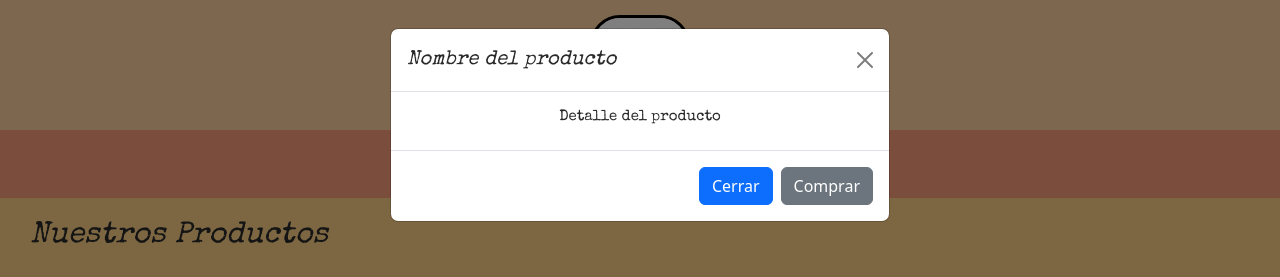
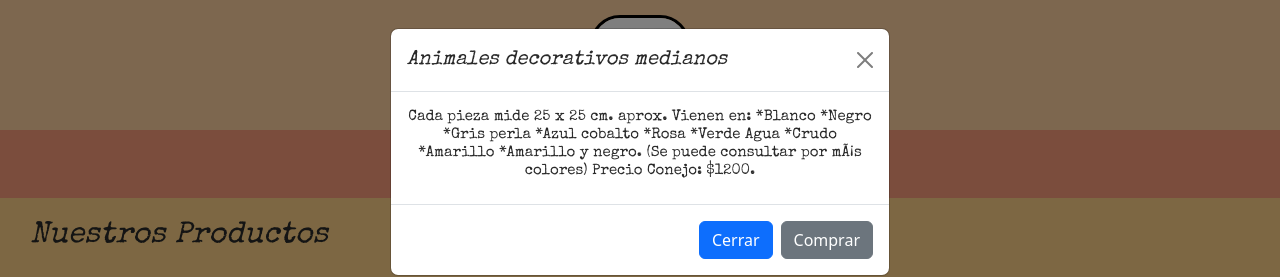
Before and after one commit to victoriabilliok/MamboCeramicaWEB, a plain HTML site: page pages/mambos.html in a window 1280 px wide. Both pictures are taken after a click on the button 176 px from the left and 425 px from the top of the page. Shown: the top 277 px of the page. Drawn offline with nearby package versions, Linux system fonts and the light colour scheme; files that its build step writes are made by us from their sources.

Commit message:
completando catalogo

```diff
--- a/pages/mambos.html
+++ b/pages/mambos.html
@@ -54,11 +54,14 @@
             <div class="modal-dialog">
             <div class="modal-content">
             <div class="modal-header">
-                <h2 class="modal-title" id="exampleModalLabel">Nombre del producto</h2>
+                <h2 class="modal-title" id="exampleModalLabel">Animales decorativos medianos</h2>
         <button type="button" class="btn-close" data-bs-dismiss="modal" aria-label="Close"></button>
             </div>
             <div class="modal-body">
-                <h3>Detalle del producto</h3>
+                <h3>Cada pieza mide 25 x 25 cm. aprox.
+                    Vienen en: *Blanco *Negro *Gris perla *Azul cobalto *Rosa *Verde Agua *Crudo
+                    *Amarillo *Amarillo y negro. (Se puede consultar por más colores)
+                    Precio Conejo: $1200.</h3>
             </div>
         <div class="modal-footer">
         <button type="button" class="btn btn-primary" data-bs-dismiss="modal">Cerrar</button>
@@ -76,11 +79,14 @@
                     <div class="modal-dialog">
                     <div class="modal-content">
                     <div class="modal-header">
-                        <h2 class="modal-title" id="exampleModalLabel">Nombre del producto</h2>
+                        <h2 class="modal-title" id="exampleModalLabel">Animales decorativos medianos</h2>
         <button type="button" class="btn-close" data-bs-dismiss="modal" aria-label="Close"></button>
                     </div>
                     <div class="modal-body">
-                        <h3>Detalle del producto</h3>
+                        <h3>Cada pieza mide 25 x 25 cm. aprox.
+                            Vienen en: *Blanco *Negro *Gris perla *Azul cobalto *Rosa *Verde Agua *Crudo
+                            *Amarillo *Amarillo y negro. (Se puede consultar por más colores)
+                            Precio Armadillo: $900.</h3>
                     </div>
         <div class="modal-footer">
         <button type="button" class="btn btn-primary" data-bs-dismiss="modal">Cerrar</button>
@@ -98,11 +104,14 @@
             <div class="modal-dialog">
             <div class="modal-content">
             <div class="modal-header">
-                <h2 class="modal-title" id="exampleModalLabel">Nombre del producto</h2>
+                <h2 class="modal-title" id="exampleModalLabel">Animales decorativos chicos</h2>
         <button type="button" class="btn-close" data-bs-dismiss="modal" aria-label="Close"></button>
             </div>
             <div class="modal-body">
-                <h3>Detalle del producto</h3>
+                <h3>Los ciervos, osos y gatos, tienen el mismo precio, cada pieza mide 16 x 16 cm. aprox.
+                    Vienen en: *Blanco *Negro *Gris perla *Azul cobalto *Rosa *Verde Agua *Crudo
+                    *Amarillo *Amarillo y negro. (Se puede consultar por más colores)
+                    Precio: $900 por unidad</h3>
             </div>
         <div class="modal-footer">
         <button type="button" class="btn btn-primary" data-bs-dismiss="modal">Cerrar</button>
```
